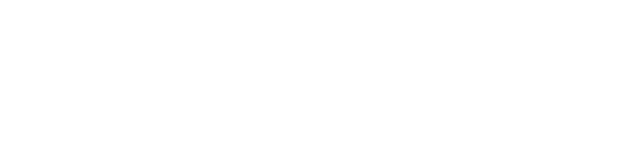
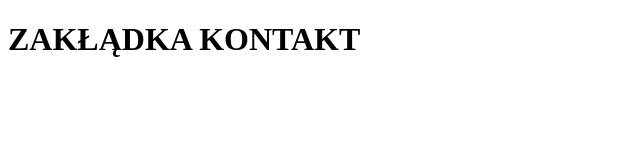
Before and after one commit to MMarkisz/projekt2luty, a plain HTML site: page index.html in a window 1280 px wide. Shown: the whole page, without its empty margins (0-640 px from the left). Drawn offline with Linux system fonts and the light colour scheme.

Commit message:
Added style h1

```diff
--- a/index.html
+++ b/index.html
@@ -5,8 +5,9 @@
     <meta name="viewport" content="width=device-width, initial-scale=1.0">
     <meta http-equiv="X-UA-Compatible" content="ie=edge">
     <title>Document</title>
+    <link rel="stylessheet" href="style.css">
 </head>
 <body>
-
+    <h1> ZAKŁĄDKA KONTAKT </h1>
 </body>
 </html>
--- a/style.css
+++ b/style.css
@@ -0,0 +1,3 @@
+h1 {color: red;
+
+};
```
